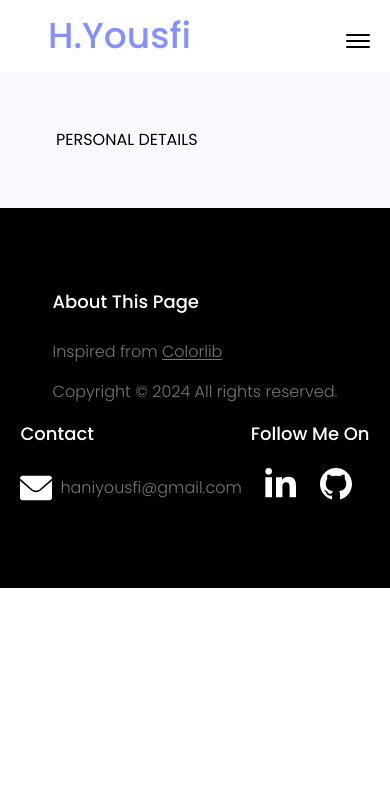
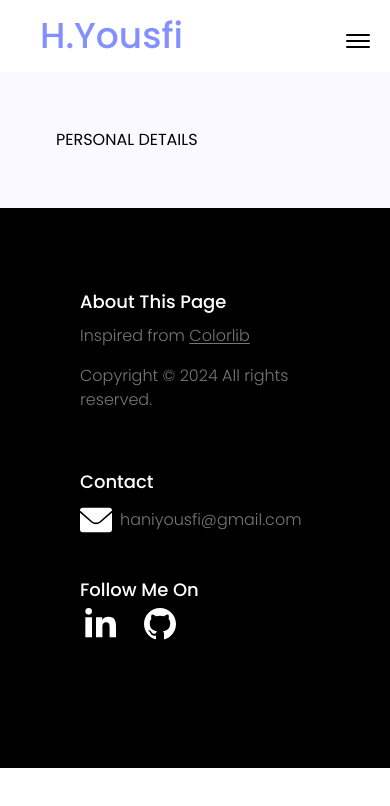
Before and after one commit to maky-hnou/portfolio-front, a Next.js app: page /about in a window 390 px wide. Shown: the top 806 px of the page. Built offline with nearby package versions, Linux system fonts and the light colour scheme.

Commit message:
Fix breakpoints for the footer

```diff
--- a/src/components/Footer.js
+++ b/src/components/Footer.js
@@ -4,13 +4,13 @@ import { EmailIcon, GitHubIcon, LinkedInIcon } from "./Icons";
 
 export default function Footer() {
   return (
-    <footer className="bg-black py-20 box-border">
-      <div className="w-full flex flex-wrap border-box mx-auto px-4 text-text_color text-base font-light">
-        <div className="mx-auto">
-          <h4 className="mb-6 text-white text-lg font-medium">
+    <footer className="bg-black py-20 w-full h-auto">
+      <div className="flex flex-wrap border-box px-28 text-text_color text-base font-light justify-between lg:px-12 md:px-2 sm:px-20 sm:grid sm:justify-start">
+        <div className="mx-auto sm:mx-0 sm:pb-10">
+          <h4 className="mb-6 text-white text-lg font-medium sm:mb-2">
             About This Page
           </h4>
-          <p className="mt-0 mb-4 border-box block">
+          <p className="mt-0 mb-4 block">
             Inspired from{" "}
             <Link
               href="https://colorlib.com"
@@ -20,12 +20,12 @@ export default function Footer() {
               Colorlib
             </Link>
           </p>
-          <p className="mt-0 mb-4 border-box block">
+          <p className="mt-0 mb-4">
             Copyright &copy; {new Date().getFullYear()} All rights reserved.
           </p>
         </div>
-        <div className="mx-auto">
-          <h4 className="mb-6 text-white text-lg font-medium">Contact</h4>
+        <div className="mx-auto sm:mx-0 sm:pb-10">
+          <h4 className="mb-6 text-white text-lg font-medium sm:mb-2">Contact</h4>
           <div className="flex items-center content-center">
             <Link href="mailto:haniyousfi@gmail.com">
               <EmailIcon />
@@ -33,22 +33,22 @@ export default function Footer() {
             <p className="m-auto ml-2">haniyousfi@gmail.com</p>
           </div>
         </div>
-        <div className="mx-auto">
-          <h4 className="mb-6 text-white text-lg font-medium">Follow Me On</h4>
+        <div className="mx-auto sm:mx-0 sm:pb-10">
+          <h4 className="mb-6 text-white text-lg font-medium sm:mb-2">Follow Me On</h4>
           <div className="flex items-center content-center -mt-3">
             <Link
               href="https://www.linkedin.com/in/hani-yousfi/"
               target="_blank"
-              className="mx-auto"
+              className=""
             >
-              <LinkedInIcon />
+              <LinkedInIcon className="mr-3" />
             </Link>
             <Link
               href="https://github.com/maky-hnou"
               target="_blank"
-              className="mx-auto"
+              className=""
             >
-              <GitHubIcon />
+              <GitHubIcon className="mx-3" />
             </Link>
           </div>
         </div>
--- a/src/components/Logo.js
+++ b/src/components/Logo.js
@@ -26,7 +26,7 @@ export default function Logo() {
     <div className="flex items-start justify-start">
       <MotionLink
         href="/"
-        className="w-max ml-10 px-2 flex text-light_purple items-start justify-start text-4xl font-medium"
+        className="w-max ml-10 px-2 flex text-light_purple items-start justify-start text-4xl font-medium md:px-0"
         whileHover={{
           scale: 1.2,
         }}
--- a/src/pages/index.js
+++ b/src/pages/index.js
@@ -55,7 +55,7 @@ export default function Home() {
       </Head>
       <main className="w-full h-auto text-black pt-32">
         <div className="bg-light_white">
-          <div className="flex p-14 items-center justify-between w-full md:block">
+          <div className="flex p-14 items-center justify-between w-full md:block md:px-10">
             <div className="flex-1 pr-14">
               <h5 className="text-xl font-semibold">I am</h5>
               <AnimatedText
@@ -77,7 +77,7 @@ export default function Home() {
             </div>
           </div>
         </div>
-        <div className="p-14 bg-white">
+        <div className="p-14 bg-white md:px-10">
           <h1 className="pt-9 text-black font-semibold text-4xl uppercase">
             Personal Details
           </h1>
@@ -103,7 +103,7 @@ export default function Home() {
             </p>
           </div>
         </div>
-        <div className="p-14 bg-white">
+        <div className="p-14 bg-white md:px-10">
           <div>
             <hr className="mb-20 mx-[10%] border-t-1" />
           </div>
@@ -177,7 +177,7 @@ export default function Home() {
             </div>
           </div>
         </div>
-        <div className="p-14 bg-white">
+        <div className="p-14 bg-white md:px-10">
           <div>
             <hr className="mb-20 mx-[10%] border-t-1" />
           </div>
--- a/tailwind.config.js
+++ b/tailwind.config.js
@@ -42,8 +42,8 @@ module.exports = {
       md: { max: "888px" },
       // => @media (max-width: 888px) { ... }
 
-      sm: { max: "639px" },
-      // => @media (max-width: 639px) { ... }
+      sm: { max: "670px" },
+      // => @media (max-width: 670px) { ... }
 
       xs: { max: "479px" },
       // => @media (max-width: 479px) { ... }
```
